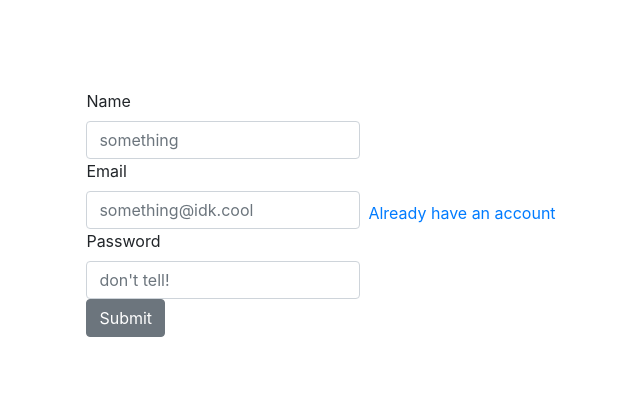
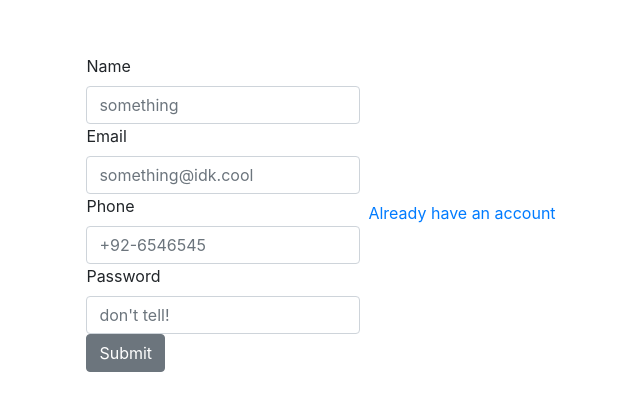
Before and after one commit to faiqkhan480/React-Firestore, a React (Create React App) app: page /sign-up in a window 1280 px wide. Shown: the part 187-598 px from the top of the page, without its empty margins (319-959 px from the left). Built offline with nearby package versions, Linux system fonts and the light colour scheme; no server answers.

Commit message:
add loading on profoile page & add user data when singnup user..

```diff
--- a/src/components/profile.js
+++ b/src/components/profile.js
@@ -86,7 +86,6 @@ class Profile extends React.Component{
                     <div className="loading">
                         <Progress animated color="primary" value="100" />
                     </div>
-                    // <Spinner style={{ width: '3rem', height: '3rem' }} type="grow" />
                     :
                 <Container fluid>
                     <Row>
--- a/src/components/signup.js
+++ b/src/components/signup.js
@@ -1,7 +1,8 @@
 import React, { Component } from 'react';
 import {Button, Form, FormGroup, Label, Input, Container} from 'reactstrap';
 import { NavLink } from 'react-router-dom'
-import firebase from "firebase";
+// import firebase, {Firestore as db} from "firebase";
+import fire, { db } from "../config/firebase";
 
 class Signup extends Component {
     constructor(props) {
@@ -9,6 +10,7 @@ class Signup extends Component {
         this.state = {
             name: '',
             email: '',
+            phone: '',
             password: '',
         }
     }
@@ -19,31 +21,47 @@ class Signup extends Component {
 
     handleSubmit(event)  {
         event.preventDefault();
-        const { name, email, password } = this.state;
+        const { name, email, phone, password } = this.state;
         console.log(this.state, 'state------')
-        firebase.auth().createUserWithEmailAndPassword(email, password)
-            .then((res) => {
-                    res.user.updateProfile({
+        const promise = fire.auth().createUserWithEmailAndPassword(email, password);
+        promise.then( async (res) => {
+                    await res.user.updateProfile({
                         displayName: name
-                    })
-                        .then(() => {
-                            this.setState({
-                                name: '',
-                                email: '',
-                                password: '',
-                            });
-                            this.props.history.push('/profile');
-                        })
+                    });
             })
             .catch(err => {
                 console.log(err, 'err-=-=-=-')
-            })
+            });
+        promise.then(() => {
+            const userUid = fire.auth().currentUser.uid
+            const userRef = db.collection("Data").doc(userUid);
+            userRef.set({
+                name: name,
+                email: email,
+                phone: phone,
+            });
+            this.props.history.push('/profile');
+        })
+
+    }
+
+    addUserInfo(uid) {
+         console.log(uid, 'addUserInfo=-=-=-')
+    }
+
+    setValues() {
+        this.setState({
+            name: '',
+            email: '',
+            phone: '',
+            password: '',
+        })
     }
 
 
 
     render() {
-        const { name, email, password } = this.state
+        const { name, email, phone, password } = this.state
         return (
             <Container className="wrapper">
                 <Form onSubmit={this.handleSubmit.bind(this)}>
@@ -54,6 +72,10 @@ class Signup extends Component {
                     <FormGroup className="mb-2 mr-sm-2 mb-sm-0">
                         <Label for="Email" className="mr-sm-2">Email</Label>
                         <Input type="email" name="email" value={email} placeholder="something@idk.cool" onChange={this.handleChange.bind(this)}/>
+                    </FormGroup>
+                    <FormGroup className="mb-2 mr-sm-2 mb-sm-0">
+                        <Label for="Email" className="mr-sm-2">Phone</Label>
+                        <Input type="phone" name="phone" value={phone} placeholder="+92-6546545" onChange={this.handleChange.bind(this)}/>
                     </FormGroup>
                     <FormGroup className="mb-2 mr-sm-2 mb-sm-0">
                         <Label for="Password" className="mr-sm-2">Password</Label>
```
